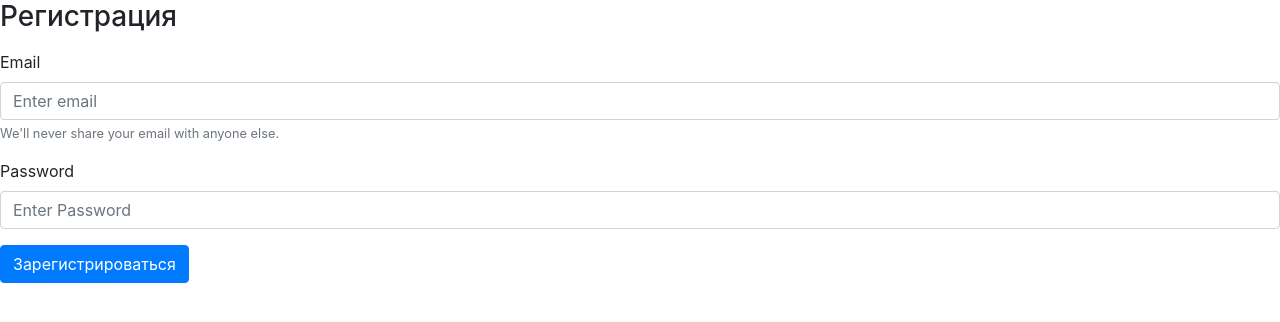
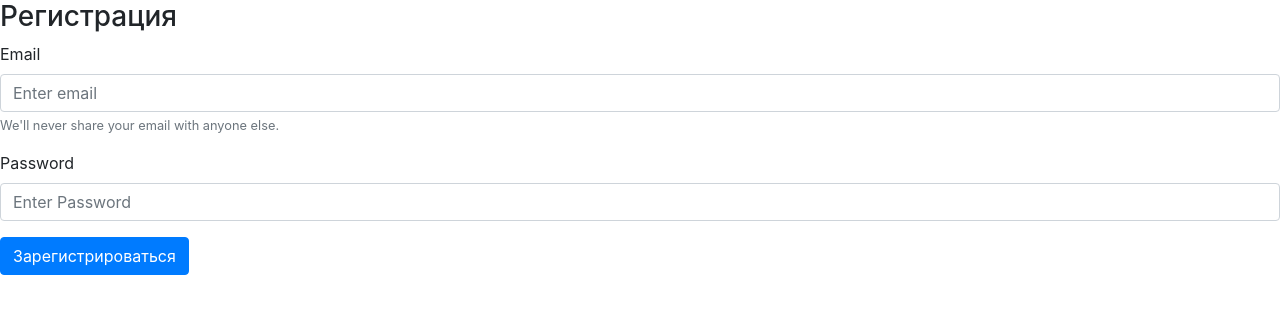
Before and after one commit to pgerasimov/books_search, a Flask app: page /registration in a window 1280 px wide. Shown: the top 322 px of the page. Run offline with Flask 2, Linux system fonts and the light colour scheme; some libraries are stand-ins or nearby versions.

Commit message:
add hidden_tag / del empty form

```diff
--- a/webapp/templates/registration.html
+++ b/webapp/templates/registration.html
@@ -1,15 +1,12 @@
 {% extends "base.html" %}
 
 {% block content %}
+
 <h3>Регистрация</h3>
-<form>
-  <div class="form-group">
-    {{ form.hidden_tag() }}
-  </div>
-</form>
+
 
 <form action="{{ url_for('process_registration') }}" method="POST">
-    <!-- {{ form.hidden_tag() }} -->
+    {{ form.hidden_tag() }}
 
     <div class="form-group">
         {{ form.username_reg.label }}<br>
@@ -20,6 +17,8 @@
     <div class="form-group">
         {{ form.password_reg.label }}<br>
         {{ form.password_reg() }}
+
+
     </div>
 
     <div>
@@ -27,4 +26,5 @@
     </div>
 
 </form>
+
 {% endblock %}
```
